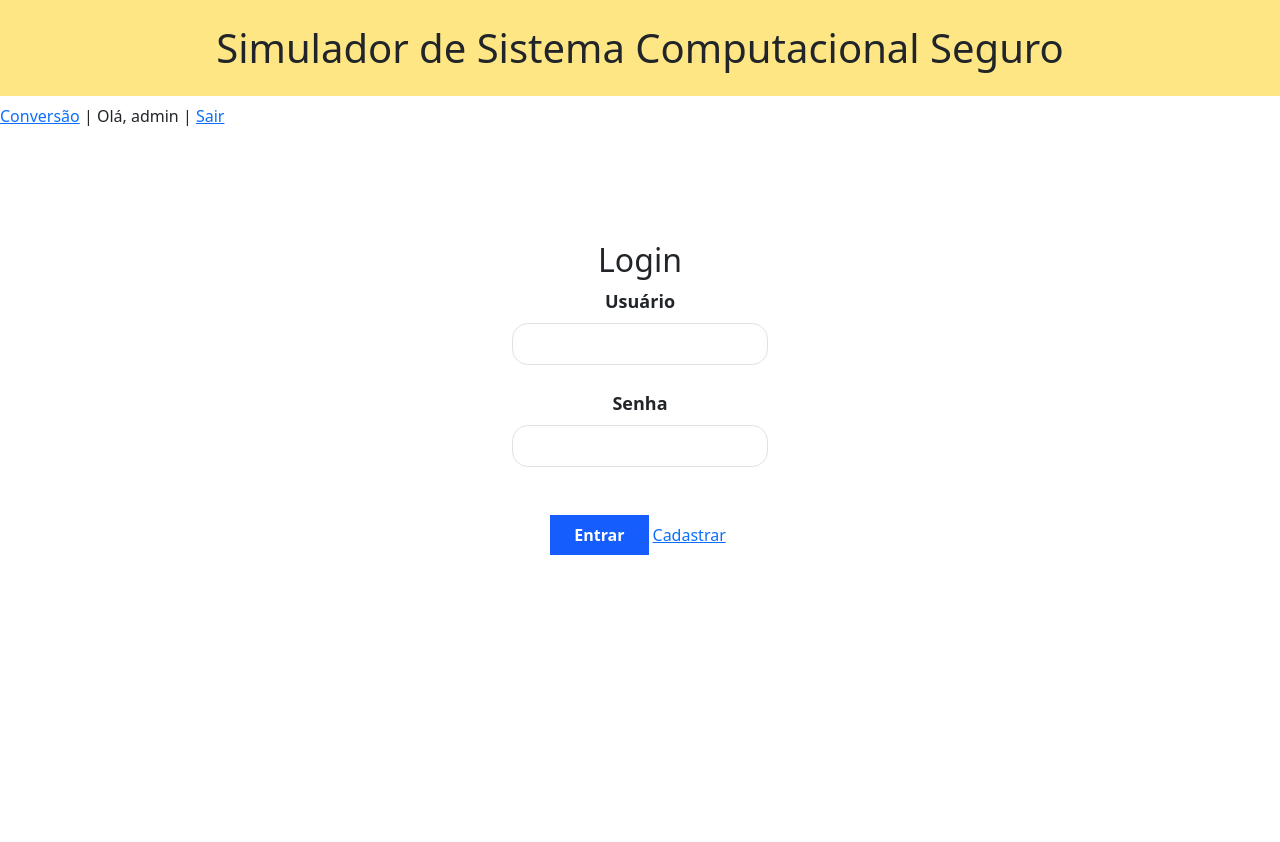
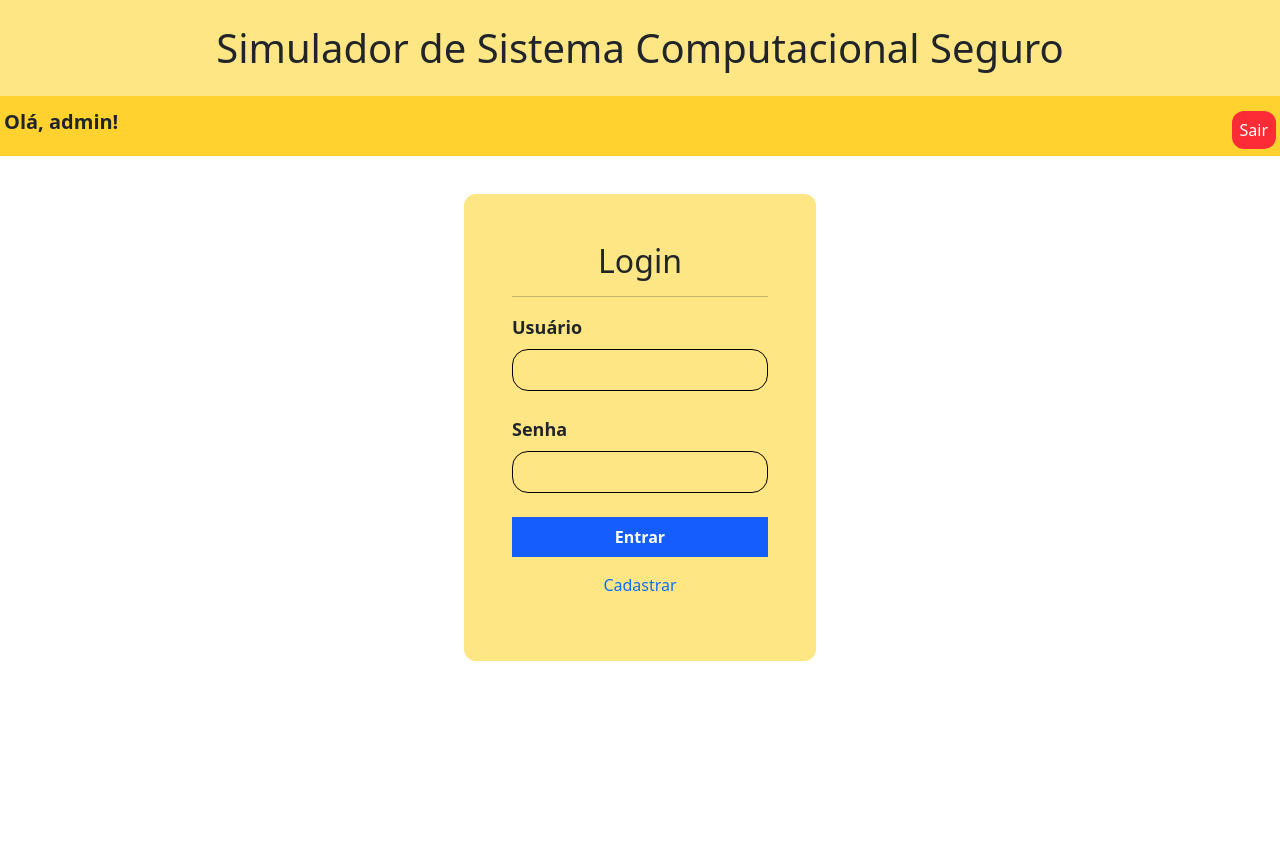
Before and after one commit to Kayke-723/White-Security-Onion, a Django app: template core/templates/core/login.html in a window 1280 px wide. Before the commit the page ends 555 px from the top, so only its background shows below. Run offline with Django 5.2, Linux system fonts and the light colour scheme; the template is opened without the code that fills it, so the values that code supplies are empty; a user stored in the database is signed in; style sheets or scripts are compiled from the project's sources; some libraries are stand-ins or nearby versions.

Commit message:
Alteraçoes basicas

```diff
--- a/core/templates/core/base.html
+++ b/core/templates/core/base.html
@@ -1,32 +1,28 @@
 {% load static %}
-
 
 <!DOCTYPE html>
 <html lang="pt-br">
-
 <head>
-    <link href="https://cdn.jsdelivr.net/npm/bootstrap@5.3.0/dist/css/bootstrap.min.css" rel="stylesheet">
     <meta charset="utf-8">
     <title class=>Projeto A3</title>
     <link href="https://cdn.jsdelivr.net/npm/bootstrap@5.3.0/dist/css/bootstrap.min.css" rel="stylesheet">
+    <script src="https://cdn.jsdelivr.net/npm/@tailwindcss/browser@4"></script>
     <link rel="stylesheet" href="{% static 'css/output.css' %}">
 </head>
-
 <body>
-
-    <header>
+    <header class="bg-amber-300">
         <h1 class="text-9xl py-6 text-center bg-amber-200">Simulador de Sistema Computacional Seguro </h1>
-        <nav>
         {% if user.is_authenticated %}
-            <a href="{% url 'conversao' %}">Conversão</a> |
-            Olá, {{ user.username }} | <a href="{% url 'logout' %}">Sair</a>
-            {% else %}
-
+            <nav class="d-flex p-1 justify-between items-center">
+                <p class="text-xl font-bold">Olá, {{ user.username }}!</p>
+                <div class="text-center">
+                    <a href="{% url 'logout' %}" style="text-decoration: none;" class="bg-red-500 p-2 text-white rounded-xl">Sair</a>
+                </div>
+            </nav>
         {% endif %}
-        </nav>
-
     </header>
 
+    <main class="m-5">
         {% if messages %}
         {% for msg in messages %}
             <div class="alert alert-{{ msg.tags }}">{{ msg }}</div>
@@ -34,10 +30,6 @@
         {% endif %}
 
         {% block content %}{% endblock %}
-
+    </main>
 </body>
-
-
-
-
 </html>
--- a/core/templates/core/login.html
+++ b/core/templates/core/login.html
@@ -2,39 +2,41 @@
 {% load static %}
 {% block content %}
 
-<div class="flex flex-col items-center justify-center min-h-[80vh] mt-[-50px]">
+<div class="flex flex-col items-center min-h-[80vh] mt-[-50px] py-10">
+    <div class="bg-amber-200 rounded-xl p-5 ">
+        <div class="text-center">
             <h2 class="text-4xl font-semibold mb-8">Login</h2>
-
-    <form method="post" class="flex flex-col items-center space-y-6 w-full max-w-sm">
+        </div>
+        <hr>
+        <form method="post" class="flex flex-col space-y-6 w-full max-w-sm">
             {% csrf_token %}
 
-        <div class="flex flex-col items-center w-full">
-            <label for="usuario" class="mb-2 text-lg font-semibold text-center">Usuário</label>
+            <div class="flex flex-col w-full">
+                <label for="usuario" class="mb-2 text-lg font-semibold">Usuário</label>
                 <input id="usuario" name="username" type="text"
-                class="border border-gray-400 rounded-2xl p-2 w-64 text-center focus:outline-none focus:ring-2 focus:ring-blue-500"
+                    class="border border-black rounded-2xl p-2 w-64 focus:outline-none focus:ring-2 focus:ring-blue-500"
                     required>
             </div>
 
-        <div class="flex flex-col items-center w-full">
-            <label for="senha" class="mb-2 text-lg font-semibold text-center">Senha</label>
+            <div class="flex flex-col w-full">
+                <label for="senha" class="mb-2 text-lg font-semibold">Senha</label>
                 <input id="senha" name="password" type="password"
-                class="border border-gray-400 rounded-2xl p-2 w-64 text-center focus:outline-none focus:ring-2 focus:ring-blue-500"
+                    class="border border-black rounded-2xl p-2 w-64 focus:outline-none focus:ring-2 focus:ring-blue-500"
                     required>
             </div>
 
-        <!-- Botão + Link lado a lado -->
-        <div class="flex items-center justify-center space-x-10 mt-4">
+            <div class="flex flex-col">
                 <button
                     class="bg-blue-600 hover:bg-blue-700 text-white font-semibold py-2 px-6 rounded-2xl transition-colors"
                     type="submit">
                     Entrar
                 </button>
-
-            <a href="{% url 'signup' %}" class="px-1 text-blue-600 hover:underline font-medium">
-                Cadastrar
-            </a>
+                <div class="text-center my-3">
+                    <a href="{% url 'signup' %}" class="px-1 text-blue-600 hover:underline font-medium" style="text-decoration: none;">Cadastrar</a>
+                </div>
             </div>
         </form>
     </div>
+</div>
 
 {% endblock %}
--- a/core/urls.py
+++ b/core/urls.py
@@ -1,14 +1,11 @@
 from django.urls import path
 from . import views
 
+
 urlpatterns = [
     path('', views.index, name='index'),
-    path('signup/', views.signup_view, name='signup'),
-    path('login/', views.login_view, name='login'),
-    path('logout/', views.logout_view, name='logout'),
+    path('accounts/signup/', views.signup_view, name='signup'),
+    path('accounts/login/', views.login_view, name='login'),
+    path('accounts/logout/', views.logout_view, name='logout'),
     path('conversao/', views.conversao_view, name='conversao'),
-
-
-
-
 ]
```
Also changed, not shown: core/templates/core/conversao.html (+14 -4 lines), core/templates/core/index.html (+14 -3 lines), core/templates/core/signup.html (+13 -1 lines), db.sqlite3, 1 other file. Lines whose indentation alone changed are shown as unchanged.
